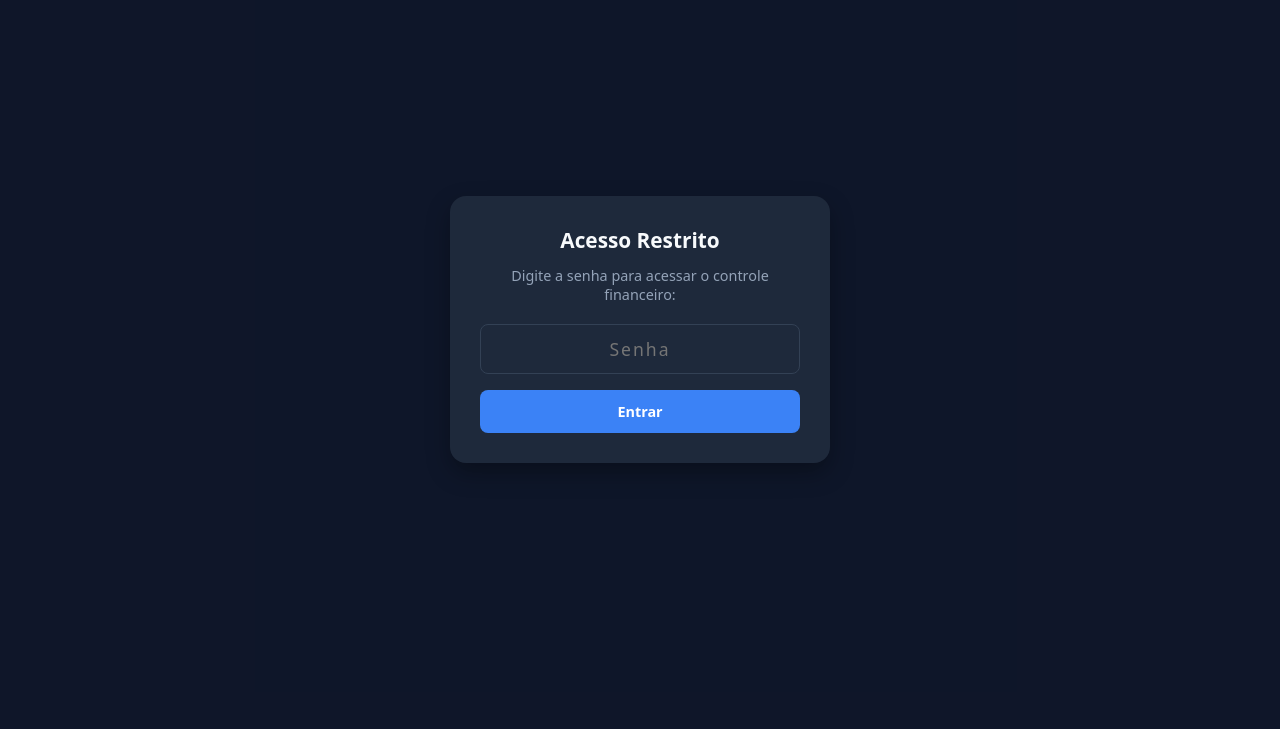
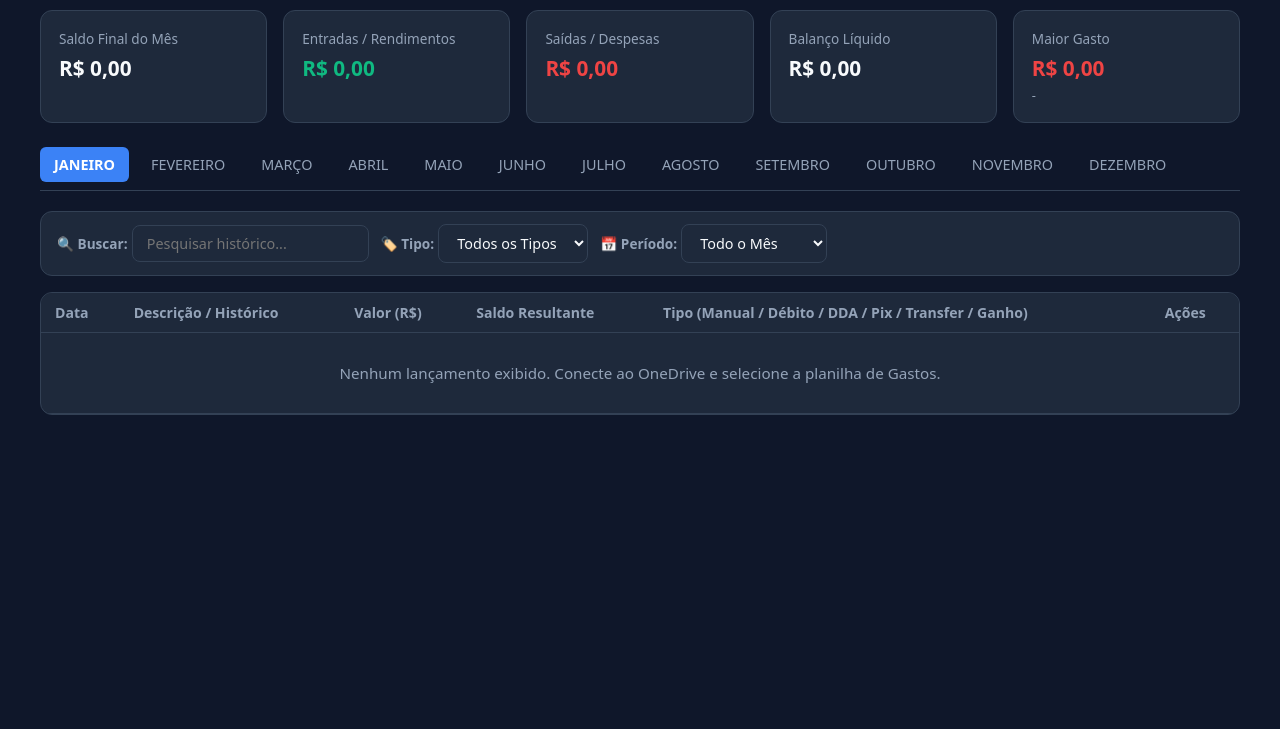
Before and after one commit to danchio1/meu-controle-financeiro, a plain HTML site: page index.html in a window 1280 px wide. Shown: the part 71-800 px from the top of the page. Drawn offline with Linux system fonts and the light colour scheme.

Commit message:
Update index.html

```diff
--- a/index.html
+++ b/index.html
@@ -32,48 +32,7 @@
         * { box-sizing: border-box; margin: 0; padding: 0; font-family: system-ui, -apple-system, sans-serif; }
         body { background-color: var(--bg-primary); color: var(--text-primary); transition: background-color 0.3s, color 0.3s; padding: 20px; }
 
-        /* Modal de Login / Proteção de Senha */
-        #loginOverlay {
-            position: fixed;
-            top: 0; left: 0; width: 100vw; height: 100vh;
-            background: rgba(15, 23, 42, 0.95);
-            display: flex; justify-content: center; align-items: center;
-            z-index: 9999;
-        }
-        .login-box {
-            background: var(--bg-card);
-            padding: 30px;
-            border-radius: 16px;
-            box-shadow: 0 10px 25px rgba(0,0,0,0.3);
-            text-align: center;
-            max-width: 380px;
-            width: 90%;
-        }
-        .login-box h2 { margin-bottom: 12px; font-size: 1.3rem; }
-        .login-box p { color: var(--text-secondary); font-size: 0.9rem; margin-bottom: 20px; }
-        .login-box input {
-            width: 100%;
-            padding: 12px;
-            margin-bottom: 16px;
-            border: 1px solid var(--border-color);
-            border-radius: 8px;
-            text-align: center;
-            font-size: 1.1rem;
-            letter-spacing: 2px;
-        }
-        .login-box button {
-            width: 100%;
-            padding: 12px;
-            background: var(--accent);
-            color: white;
-            border: none;
-            border-radius: 8px;
-            font-weight: 600;
-            cursor: pointer;
-        }
-        .login-box button:hover { background: var(--accent-hover); }
-
-        .container { max-width: 1200px; margin: 0 auto; display: none; }
+        .container { max-width: 1200px; margin: 0 auto; display: block; }
         header { display: flex; justify-content: space-between; align-items: center; margin-bottom: 24px; flex-wrap: wrap; gap: 16px; }
         h1 { font-size: 1.5rem; font-weight: 700; }
         .controls { display: flex; gap: 10px; align-items: center; flex-wrap: wrap; }
@@ -134,16 +93,6 @@
     </style>
 </head>
 <body class="dark">
-
-    <!-- Tela de Bloqueio por Senha -->
-    <div id="loginOverlay">
-        <div class="login-box">
-            <h2>Acesso Restrito</h2>
-            <p>Digite a senha para acessar o controle financeiro:</p>
-            <input type="password" id="passInput" placeholder="Senha" onkeypress="if(event.key==='Enter') checkPass()">
-            <button onclick="checkPass()">Entrar</button>
-        </div>
-    </div>
 
     <!-- Conteúdo Principal do Aplicativo -->
     <div class="container" id="appContent">
@@ -236,7 +185,6 @@
     </div>
 
     <script>
-        const APP_PASSWORD = "17Junho00!";
         const CLIENT_ID = "8c126e58-62a2-4fe7-83cd-32acef45f833";
 
         // Aplica o tema salvo ou usa escuro como padrão
@@ -265,18 +213,6 @@
                 msalInstance = new msal.PublicClientApplication(msalConfig);
             }
         } catch(e) { console.warn("MSAL library indisponível."); }
-
-        function checkPass() {
-            const val = document.getElementById('passInput').value;
-            if (val === APP_PASSWORD) {
-                document.getElementById('loginOverlay').style.display = 'none';
-                document.getElementById('appContent').style.display = 'block';
-                init();
-            } else {
-                alert("Senha incorreta!");
-                document.getElementById('passInput').value = '';
-            }
-        }
 
         async function loginMicrosoft() {
             if (!msalInstance) {
@@ -830,6 +766,9 @@
             const isDark = document.body.classList.toggle('dark');
             localStorage.setItem('appTheme', isDark ? 'dark' : 'light');
         }
+
+        // Inicia automaticamente o aplicativo ao carregar a página
+        init();
     </script>
 </body>
 </html>
```
